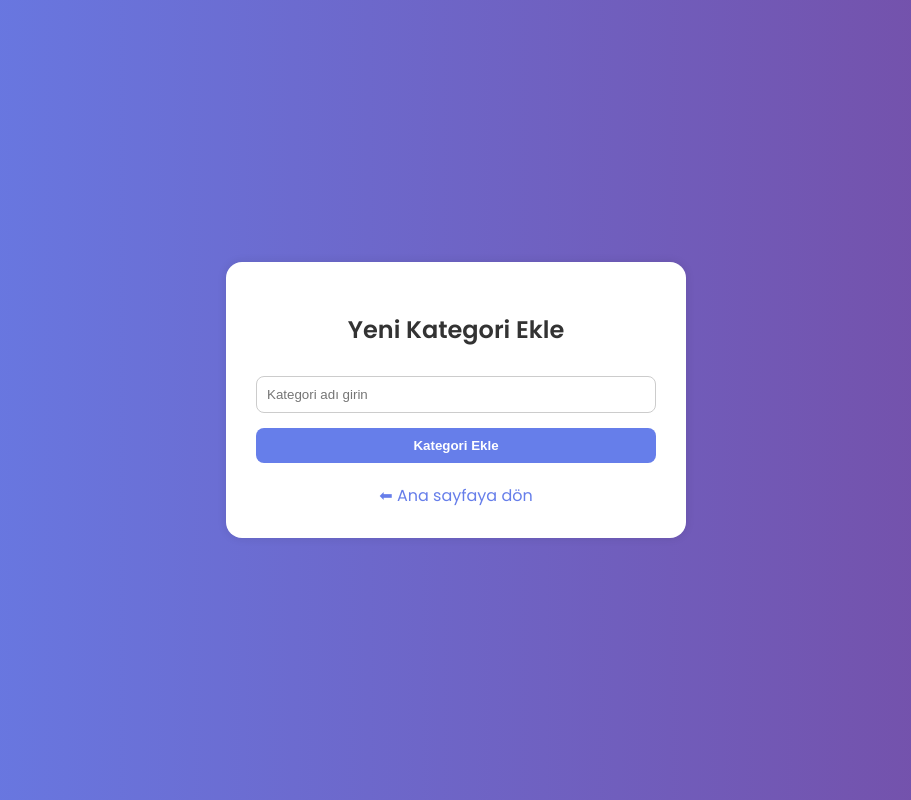
After one commit to Mekke010/todolistprojee, a PHP site: page /add_category.php in a window 1280 px wide. The commit adds this page. Shown: the whole page, without its empty margins (184-1095 px from the left). Run offline with PHP 8.4, Linux system fonts and the light colour scheme; the visitor is signed in with stand-in values (Sample User, id 1).

Commit message:
kategori ekleme denemesi

```diff
--- /dev/null
+++ b/add_category.php
@@ -0,0 +1,128 @@
+<?php
+session_start(); // Oturumu başlat
+
+require_once 'db.php'; // Veritabanı bağlantısı
+
+// Kullanıcı giriş yapmamışsa, giriş sayfasına yönlendir
+if (!isset($_SESSION['user_id'])) {
+    header("Location: login.php");
+    exit();
+}
+
+// Form gönderildiyse (POST isteği geldiyse)
+if ($_SERVER['REQUEST_METHOD'] === 'POST') {
+    $category_name = trim($_POST['category_name']); // Formdan gelen kategori adını al ve boşlukları kırp
+
+    if (!empty($category_name)) {
+        // Veritabanına kategori ekleme işlemi
+        $stmt = $conn->prepare("INSERT INTO categories (name) VALUES (?)");
+        $stmt->bind_param("s", $category_name);
+
+        if ($stmt->execute()) {
+            $success = "Kategori başarıyla eklendi!";
+        } else {
+            $error = "Bir hata oluştu: " . $conn->error;
+        }
+        $stmt->close();
+    } else {
+        $error = "Lütfen kategori adını girin.";
+    }
+}
+?>
+
+<!DOCTYPE html>
+<html lang="tr">
+<head>
+    <meta charset="UTF-8">
+    <title>Kategori Ekle</title>
+    <link href="https://fonts.googleapis.com/css2?family=Poppins:wght@400;600&display=swap" rel="stylesheet">
+    <style>
+        body {
+            font-family: 'Poppins', sans-serif;
+            background: linear-gradient(to right, #667eea, #764ba2);
+            display: flex;
+            justify-content: center;
+            align-items: center;
+            height: 100vh;
+            margin: 0;
+        }
+
+        .form-box {
+            background: white;
+            padding: 30px;
+            border-radius: 16px;
+            box-shadow: 0 0 10px rgba(0,0,0,0.1);
+            width: 100%;
+            max-width: 400px;
+        }
+
+        h2 {
+            text-align: center;
+            color: #333;
+        }
+
+        form {
+            display: flex;
+            flex-direction: column;
+        }
+
+        input[type="text"] {
+            padding: 10px;
+            margin-top: 10px;
+            border: 1px solid #ccc;
+            border-radius: 8px;
+        }
+
+        button {
+            margin-top: 15px;
+            padding: 10px;
+            background: #667eea;
+            color: white;
+            border: none;
+            border-radius: 8px;
+            cursor: pointer;
+            font-weight: bold;
+        }
+
+        .message {
+            margin-top: 15px;
+            text-align: center;
+            font-weight: bold;
+        }
+
+        .success {
+            color: green;
+        }
+
+        .error {
+            color: red;
+        }
+
+        a {
+            display: block;
+            margin-top: 20px;
+            text-align: center;
+            text-decoration: none;
+            color: #667eea;
+        }
+    </style>
+</head>
+<body>
+    <div class="form-box">
+        <h2>Yeni Kategori Ekle</h2>
+        <form method="POST" action="">
+            <input type="text" name="category_name" placeholder="Kategori adı girin">
+            <button type="submit">Kategori Ekle</button>
+        </form>
+
+        <!-- Başarı veya hata mesajı -->
+        <?php if (isset($success)): ?>
+            <div class="message success"><?= htmlspecialchars($success) ?></div>
+        <?php elseif (isset($error)): ?>
+            <div class="message error"><?= htmlspecialchars($error) ?></div>
+        <?php endif; ?>
+
+        <a href="index.php">⬅ Ana sayfaya dön</a>
+    </div>
+</body>
+</html>
```
Also changed, not shown: add.php (+21 -6 lines).
